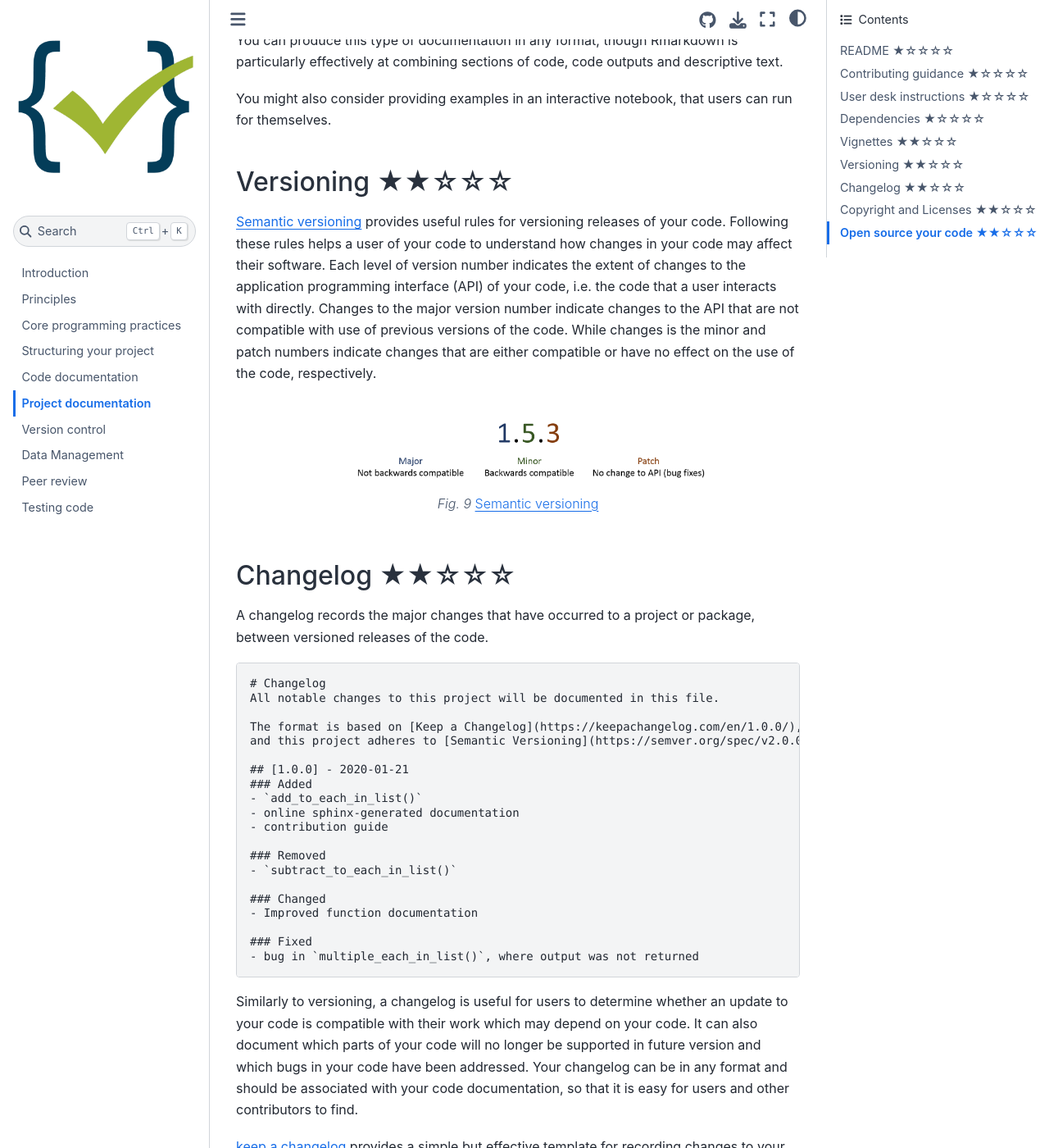
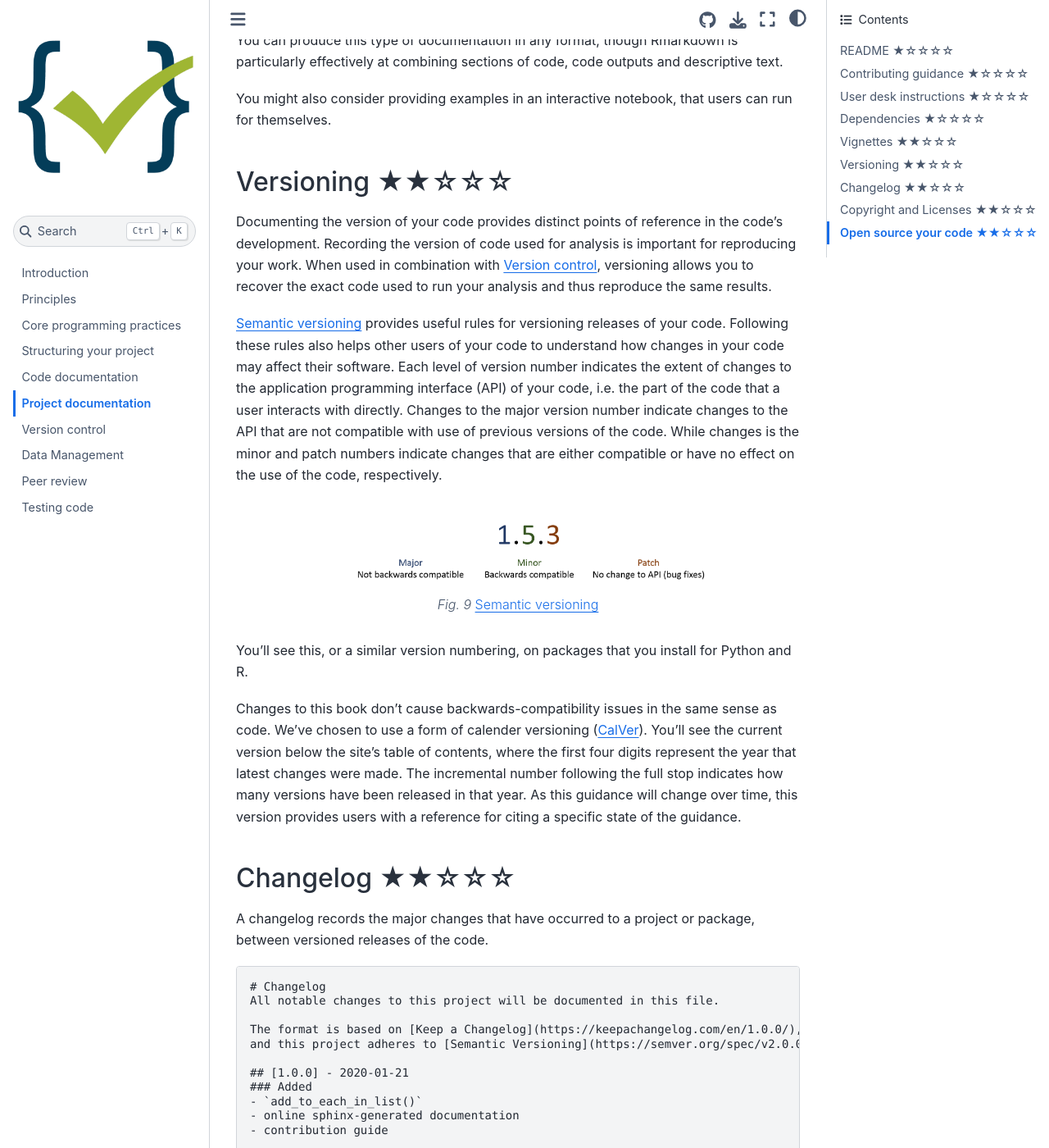
Before and after one commit to best-practice-and-impact/qa-of-code-guidance, a Jupyter Book: the page built from book/project_documentation.md, in a window 1280 px wide and 1400 px high, scrolled down 3316 px. Shown: the whole window at 82% size. Built offline with Jupyter Book 1.0.4 settings and Sphinx 7.4.7 and the Sphinx Book theme 1.1.4, drawn with Linux system fonts in a browser that asks for light colours.

Commit message:
Add calver version and bump2version

````diff
--- a/book/_config.yml
+++ b/book/_config.yml
@@ -13,7 +13,7 @@ html:
   use_issues_button: true
   use_edit_page_button: true
   extra_footer: "<p>Best Practice & Impact division, Office for National Statistics</p><p>This document is very young, please help use to make it grow by providing any feedback by <a href='mailto:gsshelp@statistics.gov.uk'>email</a> or via the <a href='https://github.com/best-practice-and-impact/qa-of-code-guidance'>GitHub repository</a>."
-  extra_navbar: "<p>Book version 0.2.0</><a href='https://gss.civilservice.gov.uk/' target='_blank'><img src='./_static/GSS_logo.jpg' alt='The Government Statistical Service logo' style='width:100%'></a>"
+  extra_navbar: "<p>Book version 2020.0</><a href='https://gss.civilservice.gov.uk/' target='_blank'><img src='./_static/GSS_logo.jpg' alt='The Government Statistical Service logo' style='width:100%'></a>"
 
 sphinx:
   extra_extensions:
--- a/book/project_documentation.md
+++ b/book/project_documentation.md
@@ -175,9 +175,13 @@ You might also consider providing examples in an interactive notebook, that user
 
 ## Versioning <span role="image" aria-label="difficulty rating: 2 out of 5">★★☆☆☆</span>
 
+Documenting the version of your code provides distinct points of reference in the code's development.
+Recording the version of code used for analysis is important for reproducing your work.
+When used in combination with [](version_control.md), versioning allows you to recover the exact code used to run your analysis and thus reproduce the same results.
+
 [Semantic versioning](https://semver.org/) provides useful rules for versioning releases of your code.
-Following these rules helps a user of your code to understand how changes in your code may affect their software.
-Each level of version number indicates the extent of changes to the application programming interface (API) of your code, i.e. the code that a user interacts with directly.
+Following these rules also helps other users of your code to understand how changes in your code may affect their software.
+Each level of version number indicates the extent of changes to the application programming interface (API) of your code, i.e. the part of the code that a user interacts with directly.
 Changes to the major version number indicate changes to the API that are not compatible with use of previous versions of the code.
 While changes is the minor and patch numbers indicate changes that are either compatible or have no effect on the use of the code, respectively.
 
@@ -189,6 +193,14 @@ name: semantic_versioning
 ---
 [Semantic versioning](https://semver.org/)
 ```
+
+You'll see this, or a similar version numbering, on packages that you install for Python and R.
+
+Changes to this book don't cause backwards-compatibility issues in the same sense as code.
+We've chosen to use a form of calender versioning ([CalVer](https://calver.org/)).
+You'll see the current version below the site's table of contents, where the first four digits represent the year that latest changes were made.
+The incremental number following the full stop indicates how many versions have been released in that year.
+As this guidance will change over time, this version provides users with a reference for citing a specific state of the guidance.
 
 
 ## Changelog <span role="image" aria-label="difficulty rating: 2 out of 5">★★☆☆☆</span>
````
Also changed, not shown: README.md (+25 -0 lines), book/version_control.md (+9 -4 lines), .bumpversion.cfg.
